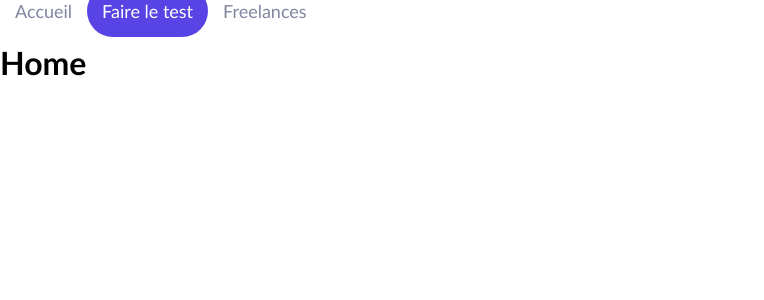
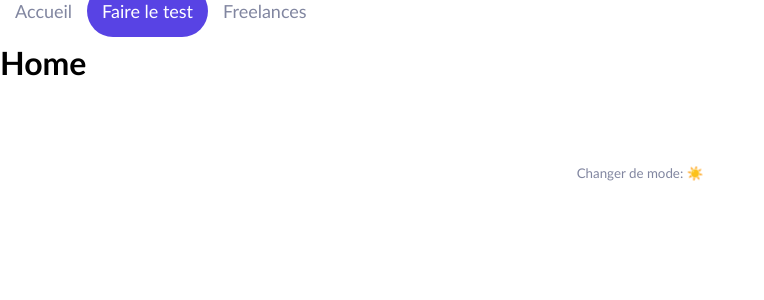
Before and after one commit to Sancxo/shiny-agency, a React (Create React App) app: page / in a window 1280 px wide. Shown: the top 300 px of the page, without its empty margins (0-764 px from the left). Built offline with nearby package versions, Linux system fonts and the light colour scheme.

Commit message:
feat: adds night mode

```diff
--- /dev/null
+++ b/src/components/Footer/index.jsx
@@ -0,0 +1,28 @@
+import styled from "styled-components"
+import colors from "../../utils/style/colors";
+import { useContext } from "react";
+import { ThemeContext } from "../../utils/context";
+
+const FooterContainer = styled.footer`
+  display: flex;
+  flex-direction: row;
+  align-items: center;
+  justify-content: center;
+  padding-top: 60px;
+`;
+const NightModeBtn = styled.button`
+  background-color: transparent;
+  border: none;
+  cursor: pointer;
+  color: ${colors.secondary}
+`;
+
+export default function Footer() {
+  const { toggleTheme, theme } = useContext(ThemeContext);
+
+  return (
+    <FooterContainer>
+      <NightModeBtn onClick={_ => toggleTheme()}>Changer de mode: {theme === 'light' ? '☀️' : '🌙'}</NightModeBtn>
+    </FooterContainer>
+  )
+}
--- a/src/index.jsx
+++ b/src/index.jsx
@@ -1,12 +1,14 @@
 import reportWebVitals from './reportWebVitals';
-import { createGlobalStyle } from 'styled-components';
-import React, {Suspense, lazy} from 'react';
+import React, { Suspense, lazy } from 'react';
 import ReactDOM from 'react-dom';
 import { BrowserRouter as Router, Route, Routes } from "react-router-dom";
+import { ThemeProvider } from './utils/context';
 import './index.css';
 
 // Components
 import Header from './components/Header';
+import Footer from './components/Footer';
+import GlobalStyle from './utils/style/GlobalStyle';
 const Error = lazy(() => import('./components/Error'));
 
 //Pages
@@ -15,16 +17,10 @@
 const Results = lazy(() => import('./pages/Results'));
 const Freelances = lazy(() => import('./pages/Freelances'));
 
-// Styled Component
-const GlobalStyle = createGlobalStyle`
-  * {
-    font-family: 'Trebuchet MS', Helvetica, sans-serif;
-  }
-`
-
 ReactDOM.render(
   <React.StrictMode>
     <Router>
+      <ThemeProvider>
         <GlobalStyle />
         <Header />
         <Suspense fallback={<div>Chargement en cours</div>}>
@@ -36,6 +32,8 @@
             <Route path='*' element={<Error />} />
           </Routes>
         </Suspense>
+        <Footer />
+      </ThemeProvider>
     </Router>
   </React.StrictMode>,
   document.getElementById('root')
--- /dev/null
+++ b/src/utils/context/index.jsx
@@ -0,0 +1,10 @@
+import { createContext, useState } from "react";
+
+export const ThemeContext = createContext();
+
+export const ThemeProvider = ({ children }) => {
+  const [theme, setTheme] = useState('light');
+  const toggleTheme = _ => { setTheme(theme === 'light' ? 'dark' : 'light') };
+
+  return <ThemeContext.Provider value={{ theme, toggleTheme }}>{children}</ThemeContext.Provider>
+}
--- /dev/null
+++ b/src/utils/style/GlobalStyle.jsx
@@ -0,0 +1,20 @@
+import { useContext } from "react"
+import { ThemeContext } from "../context"
+import { createGlobalStyle } from "styled-components";
+
+const StyledGlobalStyle = createGlobalStyle`
+  * {
+    font-family: 'Trebuchet MS', Helvetica, sans-serif;
+  }
+
+  body {
+    background-color: ${({ isDarkMode }) => isDarkMode ? 'black' : 'white'};
+    margin: 0;
+  }
+`;
+
+export default function GlobalStyle() {
+  const { theme } = useContext(ThemeContext);
+
+  return <StyledGlobalStyle isDarkMode={theme === 'dark'} />
+}
```
Lines whose indentation alone changed are shown as unchanged.
